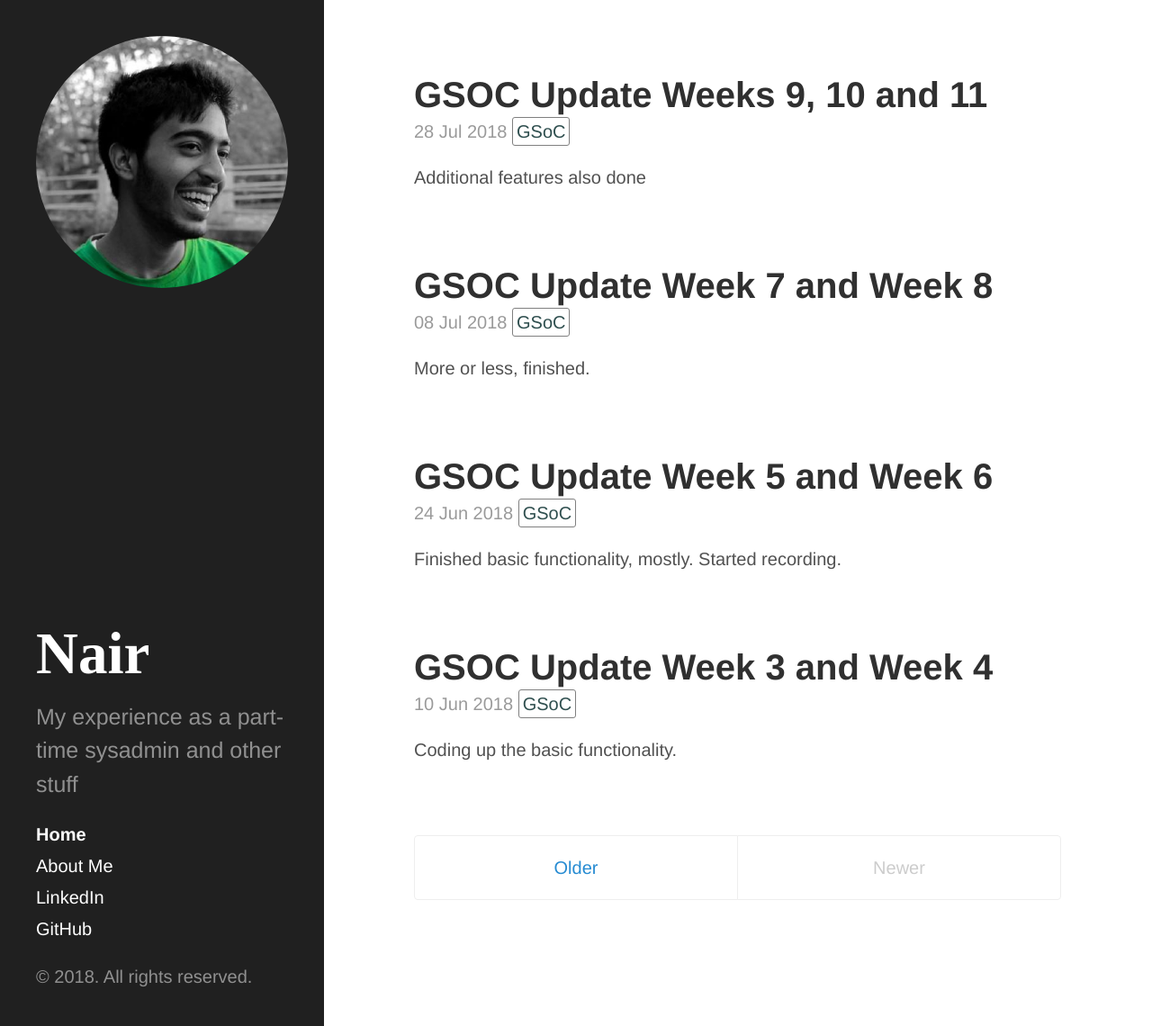
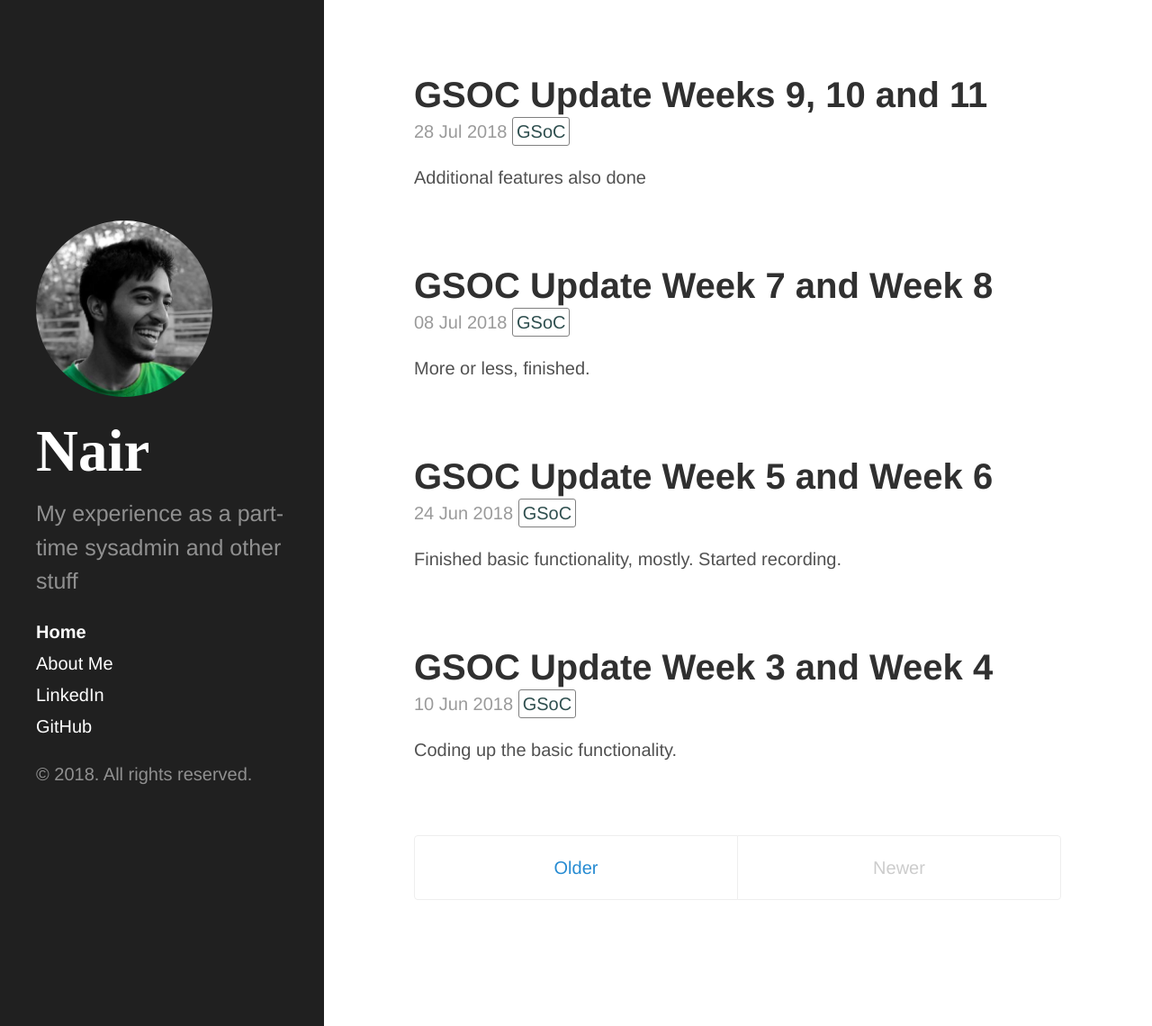
Before and after one commit to AadityaNair/AadityaNair.github.io, a Jekyll site: the page built from index.html, in a window 1280 px wide and 1140 px high. Shown: the whole window at 90% size. Built offline with Jekyll 4.4.1, drawn with Linux system fonts in a browser that asks for light colours; the list of posts is cut into pages by our own code.

Commit message:
Made sidebar into a flexbox. Centered content. reduced image size

```diff
--- a/public/css/custom.css
+++ b/public/css/custom.css
@@ -12,7 +12,10 @@
 
 #self-img{
     border-radius: 50%;
-    width: 100%;
+    width: 70%;
+}
+#sidebar-about.container{
+    text-align: center;
 }
 
 @media (max-width: 48em), (max-height: 48em){
@@ -43,3 +46,9 @@
     color: #303030;
     text-decoration: none;
 }
+
+.sidebar{
+    display: flex;
+    flex-direction: column;
+    justify-content: center;
+}
--- a/public/css/hyde.css
+++ b/public/css/hyde.css
@@ -105,14 +105,14 @@
  * contents to the bottom of the sidebar in tablets and up.
  */
 
-@media (min-width: 48em) {
-  .sidebar-sticky {
-    position: absolute;
-    right:  1rem;
-    bottom: 1rem;
-    left:   1rem;
-  }
-}
+/*@media (min-width: 48em) {*/
+  /*.sidebar-sticky {*/
+    /*position: absolute;*/
+    /*right:  1rem;*/
+    /*bottom: 1rem;*/
+    /*left:   1rem;*/
+  /*}*/
+/*}*/
 
 
 /* Container
```
